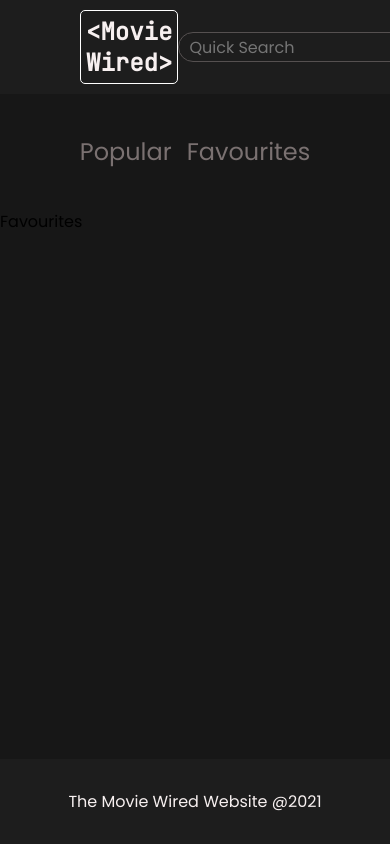
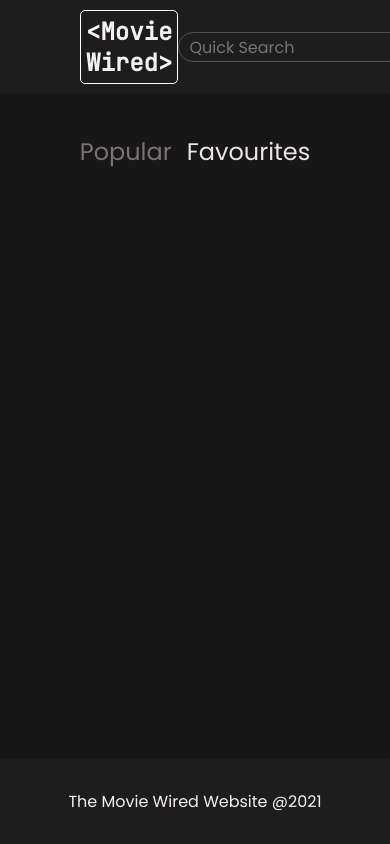
Before and after one commit to adhish29/React-Movie-app_MovieWired, a React (Create React App) app: page /favourites in a window 390 px wide. Shown: the top 844 px of the page. Built offline with nearby package versions, Linux system fonts and the light colour scheme.

Commit message:
added favourites functionality

```diff
--- a/src/App.css
+++ b/src/App.css
@@ -98,7 +98,7 @@
   background-color: #171717;
   padding: 0 100px 50px 100px;
   display: flex;
-  justify-content: space-between;
+  justify-content: flex-start;
   flex-wrap: wrap;
   gap: 27px;
 }
@@ -235,6 +235,15 @@
   background-color: #eeee05;
 }
 
+.movie-img-fav .remove-btn {
+  color: white;
+  background-color: rgb(224, 81, 56);
+}
+
+.movie-img-fav .remove-btn:hover {
+  background-color: rgb(202, 66, 42);
+}
+
 .movie-info {
   width: 400px;
   color: rgb(247, 205, 205);
@@ -360,5 +369,46 @@
 .favourites-container {
   background-color: #171717;
   flex-grow: 1;
-  /* min-height: 500px; */
+  display: grid;
+  grid-template-columns: repeat(6, 1fr);
+  row-gap: 1.5rem;
 }
+
+.fav-movie-card-container {
+  justify-self: center;
+}
+
+.fav-movie-card-container .movie_details {
+  top: 60%;
+  left: 50%;
+}
+
+.fav-movie-card-container .remove-fav {
+  top: 80%;
+  left: 50%;
+  font-size: 0.9rem;
+  width: 150px;
+  background-color: rgb(223, 82, 58);
+}
+
+.remove-fav:hover {
+  background-color: rgb(201, 65, 41);
+}
+
+@media (max-width: 1400px) {
+  .favourites-container {
+    grid-template-columns: repeat(4, 1fr);
+  }
+}
+
+@media (max-width: 950px) {
+  .favourites-container {
+    grid-template-columns: repeat(3, 1fr);
+  }
+}
+
+@media (max-width: 700px) {
+  .favourites-container {
+    grid-template-columns: repeat(2, 1fr);
+  }
+}
--- a/src/App.js
+++ b/src/App.js
@@ -7,10 +7,12 @@ import Segments from "./components/Segments";
 import Favourites from "./components/Favourites";
 import Popular from "./components/Popular";
 import SingleMovie from "./components/SingleMovie";
+import MyProvider from "./context/FavouriteContext";
 
 function App() {
   return (
     <div className="App">
+      <MyProvider>
         <BrowserRouter>
           <NavBar />
           <Segments />
@@ -21,6 +23,7 @@ function App() {
             <Route path="/movies/:id" element={<SingleMovie />} />
           </Routes>
         </BrowserRouter>
+      </MyProvider>
       <Footer />
     </div>
   );
--- /dev/null
+++ b/src/components/FavouriteMovies.js
@@ -0,0 +1,35 @@
+import React, { useContext } from "react";
+import { FaStar } from "react-icons/fa";
+import { Link } from "react-router-dom";
+import { MyContext } from "../context/FavouriteContext";
+
+function FavouriteMovies({ movie }) {
+  const context = useContext(MyContext);
+  const { poster_path, title, vote_average, id } = movie;
+  const poster_url = `https://image.tmdb.org/t/p/w500${poster_path}`;
+
+  const removeFromFavHandler = () => {
+    context.removeFromFav(id);
+  };
+  return (
+    <div className="fav-movie-card-container">
+      <div className="movie-card">
+        <img src={poster_url} alt="poster_img" className="poster" />
+        <FaStar size={30} style={{ color: "#76c74e" }} className="fastar" />
+        <div className="rating">{vote_average} / 10</div>
+        <Link to={`/movies/${movie.id}`}>
+          <button className="movie_details">View Details</button>
+        </Link>
+        <button
+          className="movie_details remove-fav"
+          onClick={removeFromFavHandler}
+        >
+          Remove from fav
+        </button>
+      </div>
+      <p className="movie-title">{title}</p>
+    </div>
+  );
+}
+
+export default FavouriteMovies;
--- a/src/components/Favourites.js
+++ b/src/components/Favourites.js
@@ -1,7 +1,23 @@
-import React from "react";
+import React, { useContext } from "react";
+import { MyContext } from "../context/FavouriteContext";
+import FavouriteMovies from "./FavouriteMovies";
+import MovieDetails from "./MovieDetails";
 
 function Favourites() {
-  return <div className="favourites-container">Favourites</div>;
+  const context = useContext(MyContext);
+  const { favourites } = context;
+  console.log(favourites);
+  return (
+    <div className="favourites-container">
+      {!favourites ? (
+        <h1>No Favourites found</h1>
+      ) : (
+        favourites.map((movie) => (
+          <FavouriteMovies movie={movie} key={movie.id} />
+        ))
+      )}
+    </div>
+  );
 }
 
 export default Favourites;
--- a/src/components/Segments.js
+++ b/src/components/Segments.js
@@ -20,7 +20,16 @@ function Segments() {
         </button>
       </Link>
       <Link to={"/favourites"}>
-        <button className="btn header-md">Favourites</button>
+        <button
+          className="btn header-md"
+          style={
+            location.pathname === "/favourites"
+              ? { color: "rgb(235, 229, 229)" }
+              : null
+          }
+        >
+          Favourites
+        </button>
       </Link>
     </div>
   );
--- a/src/components/SingleMovie.js
+++ b/src/components/SingleMovie.js
@@ -1,18 +1,26 @@
-import React, { useEffect, useState } from "react";
+import React, { useContext, useEffect, useState } from "react";
 import axios from "axios";
 import { useLocation } from "react-router-dom";
 import { FaImdb } from "react-icons/fa";
 
 import SimilarMovies from "./SimilarMovies";
+import { MyContext } from "../context/FavouriteContext";
 
 function SingleMovie() {
+  const loc = useLocation();
+  const movie_id = loc.pathname.split("/")[2];
+
+  const context = useContext(MyContext);
+  let favChk = context.checkIsFav(movie_id) ? true : false;
+  // console.log(favChk);
+  const [isFav, setIsFav] = useState(favChk);
   const [movie, setMovie] = useState();
   const [similarMovies, setSimilarMovies] = useState();
   console.log(movie);
 
-  const loc = useLocation();
-  const movie_id = loc.pathname.split("/")[2];
   useEffect(() => {
+    favChk = context.checkIsFav(movie_id) ? true : false;
+    setIsFav(favChk);
     const GetMovie = async () => {
       const movie_details = await axios.get(
         `https://api.themoviedb.org/3/movie/${movie_id}?api_key=924c4332d88c80dcf5b2da4fc31ac48c&language=en-US`
@@ -35,7 +43,7 @@ function SingleMovie() {
   const getGenres = () => {
     if (movie) {
       let arr = movie.genres.map(({ name, id }, idx) => {
-        console.log(name, id, idx);
+        // console.log(name, id, idx);
         if (idx === movie.genres.length - 1)
           return <span key={id}>{name}</span>;
         return <span key={id}>{name + " / "}</span>;
@@ -43,6 +51,16 @@ function SingleMovie() {
       // console.log(arr);
       return arr;
     }
+  };
+
+  const addToFavHandler = (movie) => {
+    context.addToFav(movie);
+    setIsFav((isFav) => !isFav);
+  };
+
+  const removeFromFavHandler = () => {
+    context.removeFromFav(movie_id);
+    setIsFav((isFav) => !isFav);
   };
 
   return (
@@ -55,7 +73,15 @@ function SingleMovie() {
               alt="poster"
               className="poster_image"
             />
-            <button>Add to Favourites</button>
+            {isFav ? (
+              <button className="remove-btn" onClick={removeFromFavHandler}>
+                Remove from Favourites
+              </button>
+            ) : (
+              <button onClick={() => addToFavHandler(movie)}>
+                Add to Favourites
+              </button>
+            )}
           </div>
           <div className="movie-info">
             <h1>{movie.original_title}</h1>
--- /dev/null
+++ b/src/context/FavouriteContext.js
@@ -0,0 +1,46 @@
+import React, { createContext, useEffect, useState } from "react";
+
+export const MyContext = createContext();
+
+function MyProvider({ children }) {
+  const [favourites, setFavourites] = useState([]);
+  // const [isFav, setIsFav] = useState([]);
+  useEffect(() => {
+    console.log(favourites);
+  }, [favourites]);
+
+  function addToFav(movie) {
+    setFavourites([...favourites, movie]);
+  }
+
+  function removeFromFav(id) {
+    console.log(id);
+    const newFavMovies = favourites.filter((movie) => {
+      // console.log(Number(movie.id), Number(id));
+      return Number(movie.id) !== Number(id);
+    });
+    console.log("newFavMovies", newFavMovies);
+    setFavourites(newFavMovies);
+  }
+
+  const checkIsFav = (movie_id) => {
+    const found = favourites.find(({ id }) => Number(id) === Number(movie_id));
+    console.log("found: ", found);
+    return found;
+  };
+
+  return (
+    <MyContext.Provider
+      value={{
+        favourites,
+        addToFav,
+        removeFromFav,
+        checkIsFav,
+      }}
+    >
+      {children}
+    </MyContext.Provider>
+  );
+}
+
+export default MyProvider;
```
Lines whose indentation alone changed are shown as unchanged.
